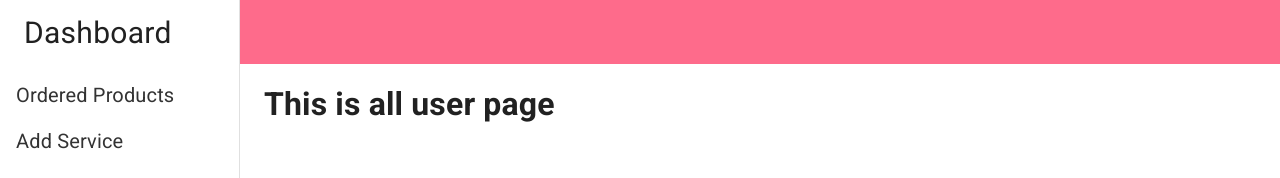
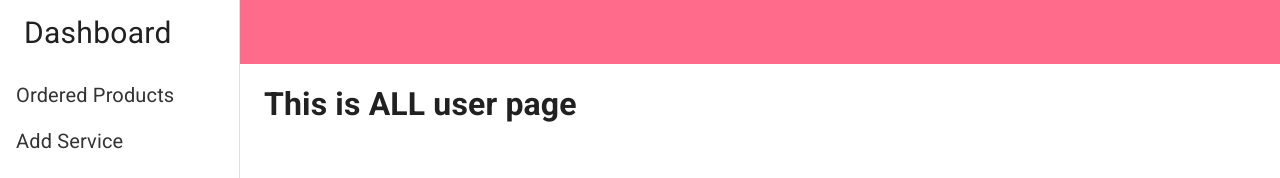
Before and after one commit to Nesat-Nayem/Sky-Stars-Client-Side, a React (Create React App) app: page /dashboard/alluser in a window 1280 px wide. Shown: the top 178 px of the page. Built offline with nearby package versions, Linux system fonts and the light colour scheme; no server answers.

Commit message:
merge service and review

```diff
--- a/src/Pages/Dashboard/AllUser/AllUser.js
+++ b/src/Pages/Dashboard/AllUser/AllUser.js
@@ -3,7 +3,7 @@ import React from 'react';
 const AllUser = () => {
   return (
     <div>
-      <h1>This is all user page</h1>
+      <h1>This is ALL user page </h1>
     </div>
   );
 };
```
